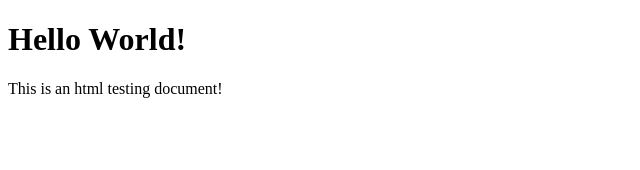
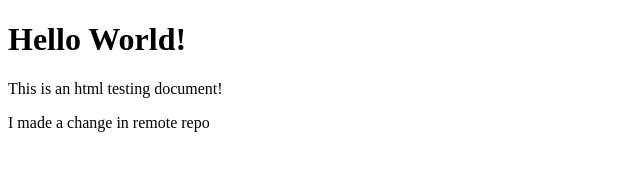
Before and after one commit to B96152/freezing-octo-nemesis, a plain HTML site: page index.html in a window 1280 px wide. Shown: the whole page, without its empty margins (0-640 px from the left). Drawn offline with Linux system fonts and the light colour scheme; files whose address does not match are found by name.

Commit message:
Update index.html
Update index.html

```diff
--- a/index.html
+++ b/index.html
@@ -12,6 +12,7 @@
 		<div class="container">
 			<h1>Hello World!</h1>
 			<p>This is an html testing document!</p>
+			<p>I made a change in remote repo</p>
 		</div>
 
 		<script type="text/javascript" src="js/main.js"></script>
```
